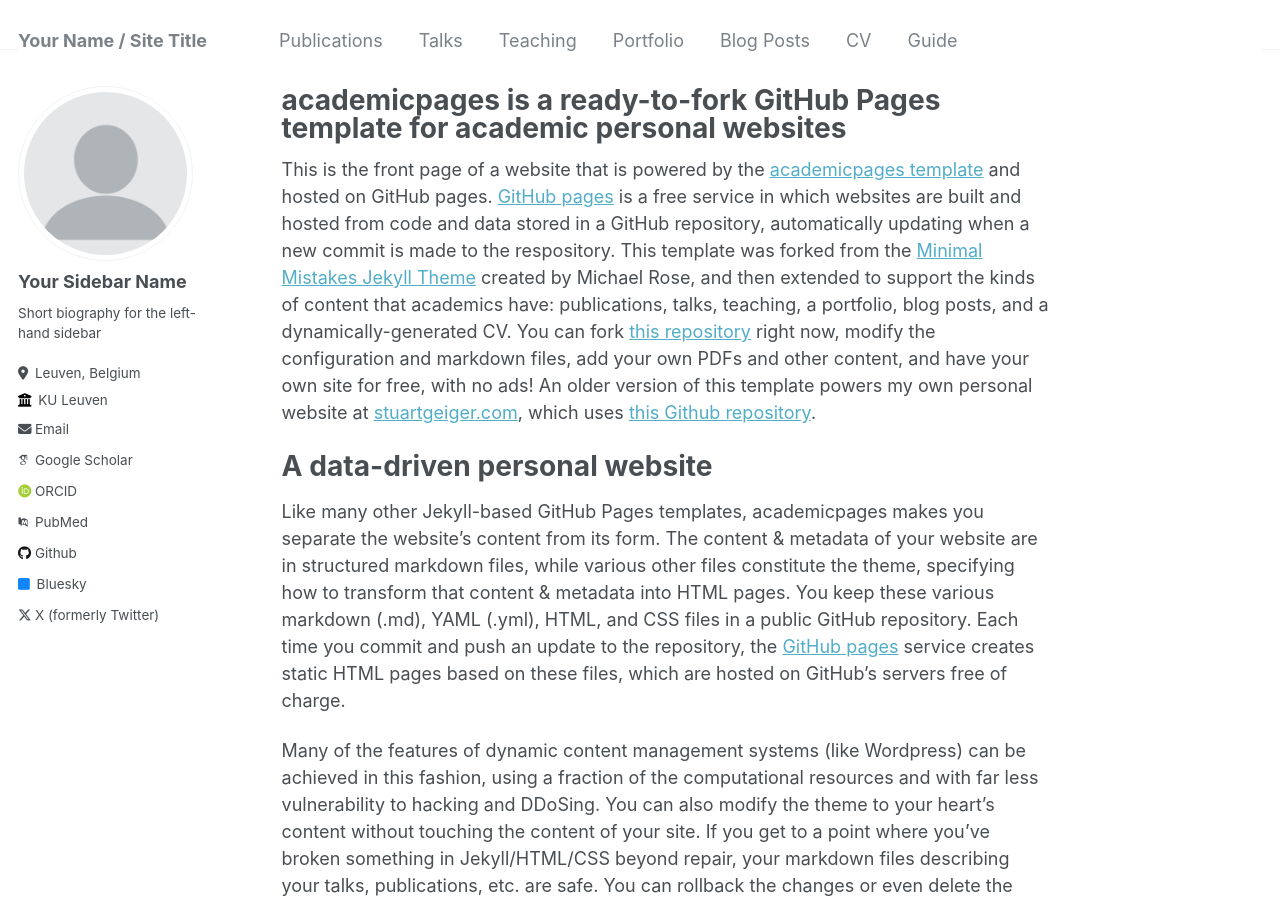
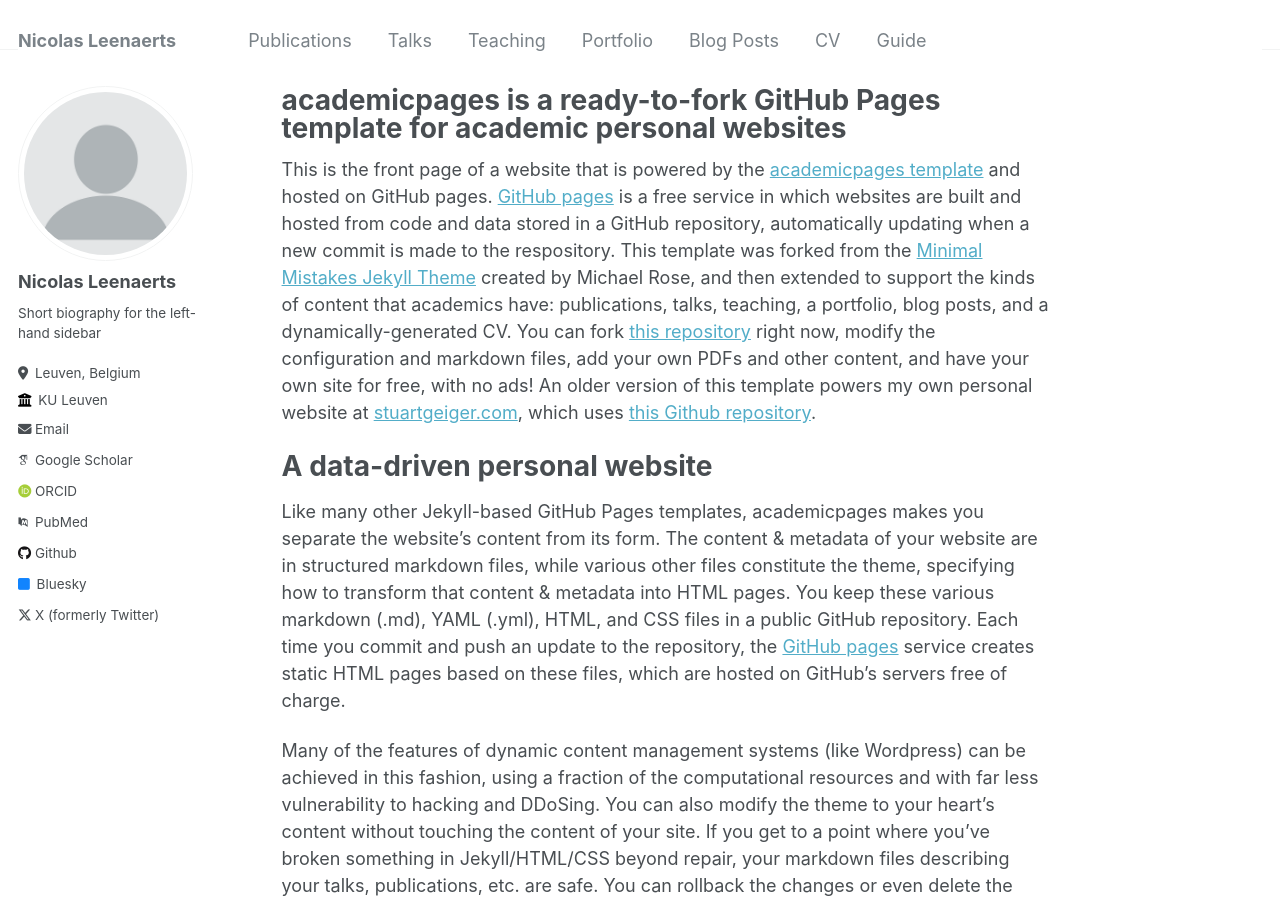
Before and after one commit to nicolasleenaerts/nicolasleenaerts.github.io, a Jekyll site: the page built from _pages/about.md, in a window 1280 px wide and 900 px high. Built offline with Jekyll 4.4.1, drawn with Linux system fonts in a browser that asks for light colours; some web fonts are replaced.

Commit message:
Update _config.yml

```diff
--- a/_config.yml
+++ b/_config.yml
@@ -8,7 +8,7 @@
 
 # Basic Site Settings
 locale                   : "en-US"
-title                    : "Your Name / Site Title"
+title                    : "Nicolas Leenaerts"
 title_separator          : "-"
 name                     : &name "Nicolas Leenaerts"
 description              : &description "personal description"
@@ -22,7 +22,7 @@
 author:
   # Biographic information
   avatar           : "profile.png"
-  name             : "Your Sidebar Name"
+  name             : "Nicolas Leenaerts"
   pronouns         : # example: "she/her"
   bio              : "Short biography for the left-hand sidebar"
   location         : "Leuven, Belgium"
```
